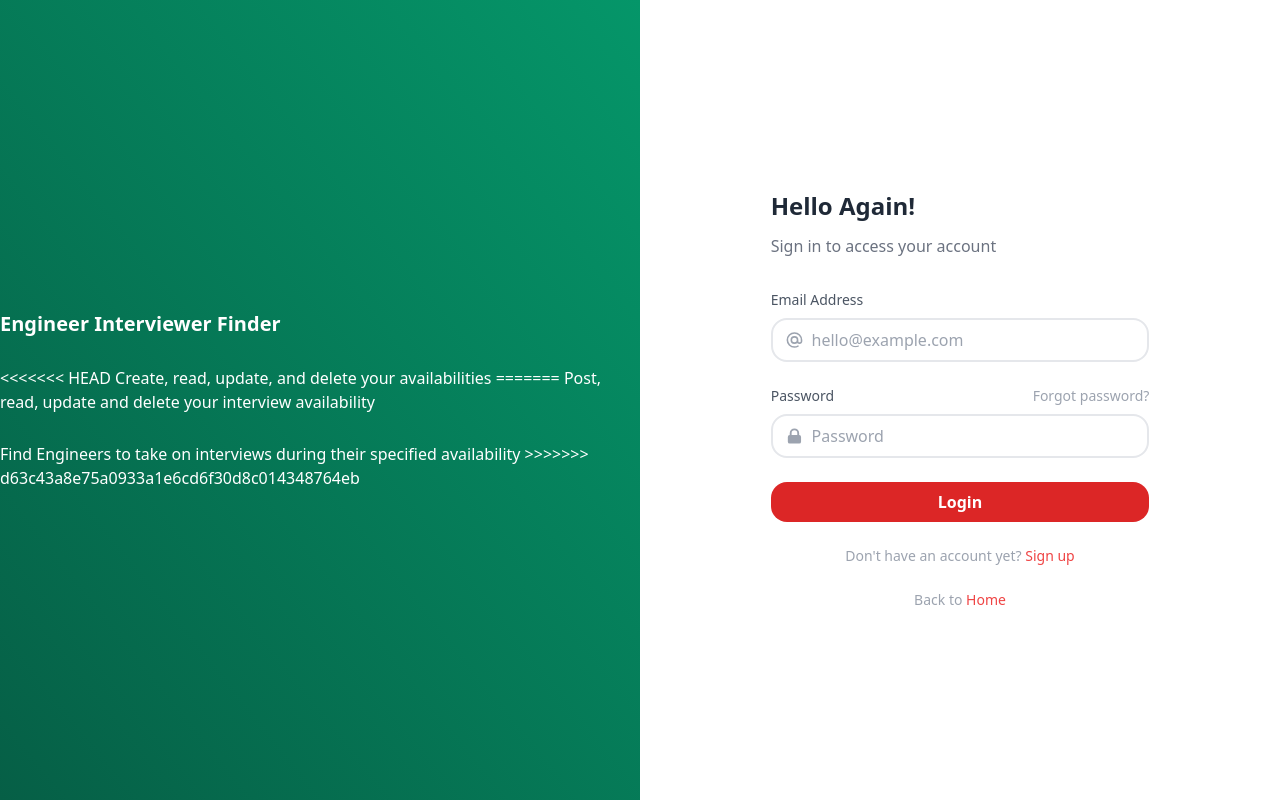
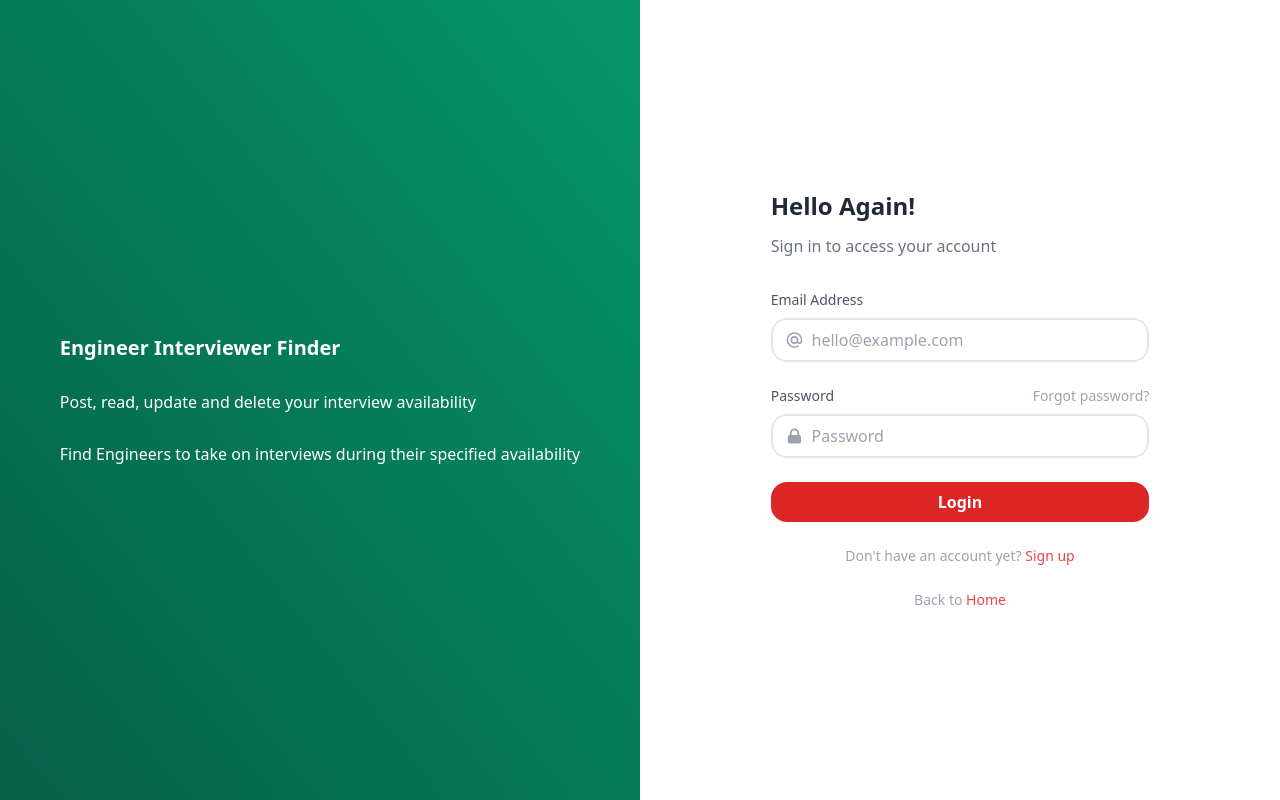
Before and after one commit to MatthewCYLau/engineering-hub-client, a Vue app: page /login in a window 1280 px wide. Built offline with nearby package versions, Linux system fonts and the light colour scheme; the HTML template or start-up script is replaced by a standard one.

Commit message:
resolved conflict

```diff
--- a/src/views/Login.vue
+++ b/src/views/Login.vue
@@ -7,15 +7,11 @@
         <h1 class="text-white font-bold text-xl font-sans">Engineer Interviewer Finder</h1>
         <br/>
         <p class="text-white mt-1">
-<<<<<<< HEAD
-          Create, read, update, and delete your availabilities
-=======
           Post, read, update and delete your interview availability
         </p>
         <br/>
         <p class="text-white mt-1">
           Find Engineers to take on interviews during their specified availability
->>>>>>> d63c43a8e75a0933a1e6cd6f30d8c014348764eb
         </p>
       </div>
     </div>
```
